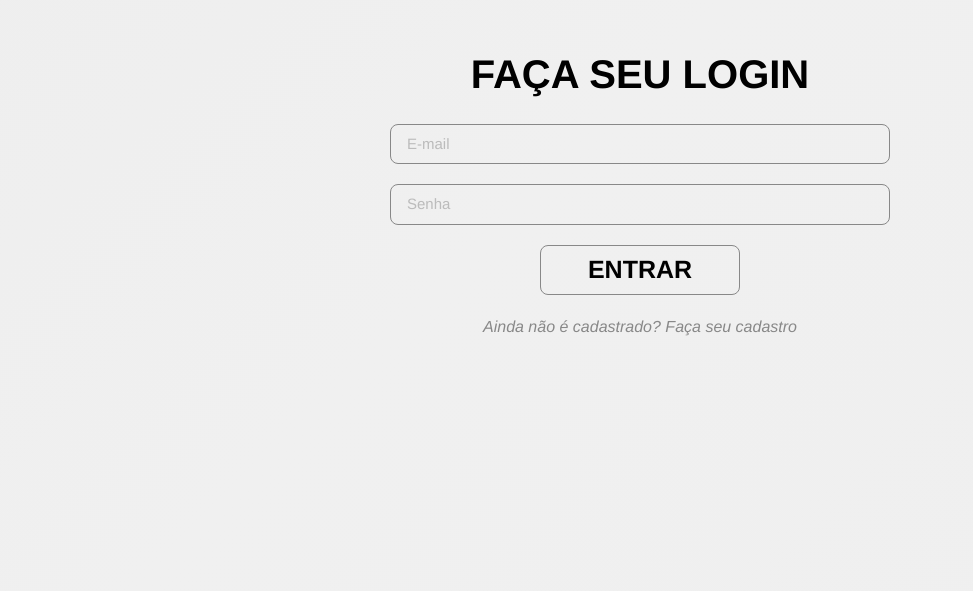
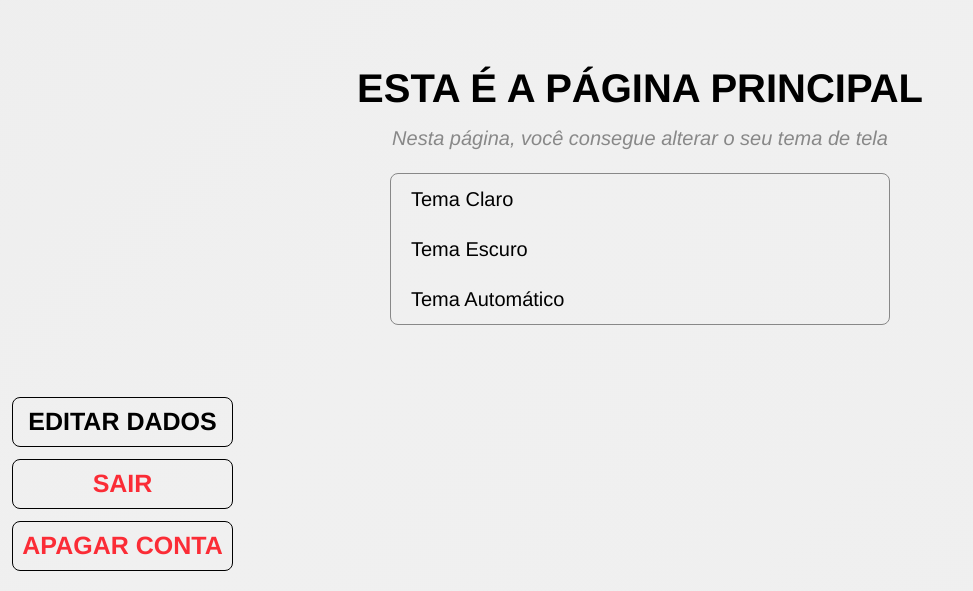
Before and after one commit to Notify-Systems/Projeto-Login, a React (Vite) app: page /home in a window 1280 px wide. Shown: the part 209-800 px from the top of the page, without its empty margins (0-973 px from the left). Built offline with nearby package versions, Linux system fonts and the light colour scheme.

Commit message:
Finalizando página home

```diff
--- a/src/components/DataBox.tsx
+++ b/src/components/DataBox.tsx
@@ -1,14 +1,22 @@
+import { useContext } from "react";
+import { ThemeContext } from "../context/ThemeContext";
+
 type Props = {
     type: string;
     placeholder: string;
 }
 
 export default function DataBox({type, placeholder}: Props){
+    const context = useContext(ThemeContext);
+    const theme = context?.theme;
+    const actualTheme = theme === "auto" ? (window.matchMedia('(prefers-color-scheme: dark)').matches ? "dark" : "light") : theme;
+
     return (
         <>
-            <input type={type} placeholder={placeholder} className="
-                w-[500px] px-4 py-2 border border-gray outline-none rounded-lg text-[#888] text-[15px] font-display
-            "/>
+            <input type={type} placeholder={placeholder} className={`
+                w-[500px] px-4 py-2 border border-gray outline-none rounded-lg text-[15px] font-display
+                ${actualTheme === "dark" ? "text-white" : "text-black"}
+            `}/>
         </>
     )
 }
--- /dev/null
+++ b/src/components/ThemeButton.tsx
@@ -0,0 +1,21 @@
+import { useContext } from "react";
+import { ThemeContext } from "../context/ThemeContext";
+
+type Props = {
+    text: string;
+    newTheme: "light" | "dark" | "auto";
+}
+
+export default function ThemeButton({text, newTheme}: Props) {
+    const context = useContext(ThemeContext);
+    const theme = context?.theme;
+    const actualTheme = theme === "auto" ? (window.matchMedia('(prefers-color-scheme: dark)').matches ? "dark" : "light") : theme;
+
+    return (
+        <button className={`rounded-full w-[100%] font-display rounded-none text-left text-[20px] px-[20px] py-[10px] transition duration-300
+            :hover:text-[25px] first:rounded-t-lg last:rounded-b-lg
+            ${actualTheme == "dark" ? "text-white hover:bg-[#222]" : "text-black hover:bg-[#e2e2e2]"}`}>
+                {text}
+        </button>
+    )
+}
--- a/src/components/Title.tsx
+++ b/src/components/Title.tsx
@@ -1,10 +1,17 @@
+import { useContext } from "react";
+import { ThemeContext } from "../context/ThemeContext";
+
 type Props = {
     text: string;
 };
 
 export default function Title({text}: Props)
 {
+    const context = useContext(ThemeContext);
+    const theme = context?.theme;
+    const actualTheme = theme === "auto" ? (window.matchMedia('(prefers-color-scheme: dark)').matches ? "dark" : "light") : theme;
+
     return(
-        <h1 className="font-display text-[40px] font-bold">{text}</h1>
+        <h1 className={`font-display text-[40px] font-bold mb-[5px] ${actualTheme == "dark" ? "text-white" : "text-black"}`}>{text}</h1>
     )
 }
--- a/src/pages/Home.tsx
+++ b/src/pages/Home.tsx
@@ -1,11 +1,49 @@
+import { useContext } from "react";
+import { ThemeContext } from "../context/ThemeContext";
 import Title from "../components/Title";
-import DataBox from "../components/DataBox";
+import ThemeButton from "../components/ThemeButton";
+import { useNavigate } from "react-router-dom";
 
 export default function Home(){
+    const context = useContext(ThemeContext);
+    const theme = context?.theme;
+    const actualTheme = theme === "auto" ? (window.matchMedia('(prefers-color-scheme: dark)').matches ? "dark" : "light") : theme;
+    const navigate = useNavigate()
+
     return(
         <>
-        <section className="flex flex-col justify-center items-center h-screen gap-5">
-            <Title text="Página principal"/>
-        </section>
+            <section className="flex flex-col justify-center items-center h-screen">
+                <Title text="ESTA É A PÁGINA PRINCIPAL"/>
+                <span className="text-[#888] text-[20px] mb-[20px] font-display italic">Nesta página, você consegue alterar o seu tema de tela</span>
+                <div className={`flex flex-col w-[500px] rounded-lg border border-[#888]
+                    ${actualTheme === "dark" ? "bg-[#1A1A1A]" : "bg[#EAEAEA]"}`}>
+                    <ThemeButton newTheme="light" text="Tema Claro"/>
+                    <ThemeButton newTheme="dark" text="Tema Escuro"/>
+                    <ThemeButton newTheme="auto" text="Tema Automático"/>
+                </div>
+            </section>
+            <section className="fixed bottom-5 left-3 flex flex-col gap-3">
+                <button
+                    type="button"
+                    className={`w-[221px] h-[50px] rounded-lg border text-[25px] font-bold font-display transition duration:300
+                    ${actualTheme == "dark" ? "text-white border-white hover:bg-[#1A1A1A]" : "text-black border-black hover:bg-[#EAEAEA]"}`}>
+                    EDITAR DADOS
+                </button>
+
+                <button
+                    type="button"
+                    onClick={() => navigate("/")}
+                    className={`text-red-500 w-[221px] h-[50px] rounded-lg border border-[red] text-[25px] font-bold font-display
+                    ${actualTheme == "dark" ? "hover:text-[#FF5454] hover:border-[#FF5454]" : "text-black border-black hover:bg-[#EAEAEA]"}`}>
+                    SAIR
+                </button>
+
+                <button
+                    type="button"
+                    className={`w-[221px] h-[50px] rounded-lg border border-[red] text-[25px] font-bold font-display text-red-500
+                    ${actualTheme == "dark" ? "hover:text-[#FF5454] hover:border-[#FF5454]" : "text-black border-black hover:bg-[#EAEAEA]"}`}>
+                    APAGAR CONTA
+                </button>
+            </section>
         </>
 )}
--- a/src/pages/Login.tsx
+++ b/src/pages/Login.tsx
@@ -1,17 +1,30 @@
+import { useContext } from "react";
+import { ThemeContext } from "../context/ThemeContext";
+import { useNavigate } from "react-router-dom"
 import Title from "../components/Title"
 import DataBox from "../components/DataBox"
-import { useNavigate } from "react-router-dom"
 
 export default function Login() {
+    const context = useContext(ThemeContext);
+    const theme = context?.theme;
+    const actualTheme = theme === "auto" ? (window.matchMedia('(prefers-color-scheme: dark)').matches ? "dark" : "light") : theme;
     const navigate = useNavigate()
+
     return (
         <>
             <section className="flex flex-col justify-center items-center h-screen gap-5"> {/*centralizando a div*/}
                 <Title text="FAÇA SEU LOGIN" /> {/*adicionando o título em forma de componente*/}
                 <DataBox type="email" placeholder="E-mail" />
                 <DataBox type="password" placeholder="Senha" />
-                <button type="button" onClick={() => navigate("/home")} className="w-[200px] h-[50px] rounded-lg border border-[#888] text-[25px] font-bold font-display transition duration-700 hover:text-blue-600">ENTRAR</button>
-                <span className="text-[#888] font-display italic">Ainda não é cadastrado? <a href="" className="text-[#888] hover:underline hover:underline-gray-700 hover:text-gray-700 font-display">Faça seu cadastro</a></span>
+                <button type="button"
+                    onClick={() => navigate("/home")}
+                    className={`w-[200px] h-[50px] rounded-lg border border-[#888] text-white text-[25px] font-bold font-display
+                        transition duration-300
+                        ${actualTheme === "dark" ? "bg-[#1A1A1A] hover:bg-[#222] text-white" : "bg-[#EAEAEA] hover:bg-[#E2E2E2] text-black"}`}
+                >ENTRAR</button>
+                <span className="text-[#888] font-display italic">Ainda não é cadastrado?
+                    <a className="text-[#888] hover:underline hover:underline-gray-700 hover:text-gray-700 font-display"> Faça seu cadastro</a>
+                </span>
             </section>
         </>
     )
```
Also changed, not shown: src/main.tsx (+4 -4 lines), src/components/Modes.tsx (deleted).
